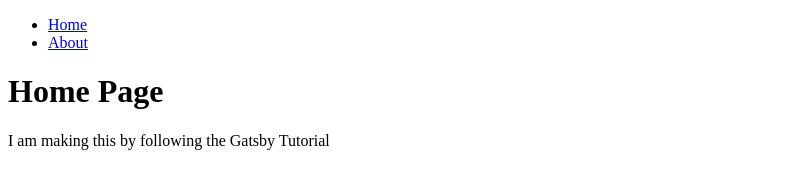
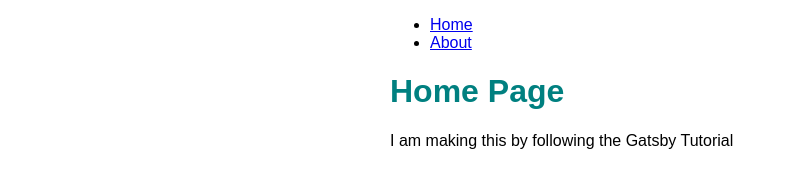
Before and after one commit to Oroko/gatsby-site-001, a Gatsby site: page / in a window 1280 px wide. Shown: the whole page, without its empty margins (0-788 px from the left). Built offline with nearby package versions, Linux system fonts and the light colour scheme; Gatsby itself is replaced by a stand-in of ours.

Commit message:
Added styling to the layout component using css modules

```diff
--- a/src/components/layout.js
+++ b/src/components/layout.js
@@ -1,22 +1,27 @@
 import * as React from "react";
 import { Link } from "gatsby";
+import {container, heading, navLinkItem, navLinkText, navLinks } from './layout.module.css'
 
 const Layout = ({ pageTitle, children }) => {
   return (
-    <div>
+    <div className={container}>
       <title>{pageTitle}</title>
       <nav>
-        <ul>
-          <li>
-            <Link to="/">Home</Link>
+        <ul className={navLinks}>
+          <li className={navLinkItem}>
+            <Link to="/" className={navLinkText}>
+              Home
+            </Link>
           </li>
-          <li>
-            <Link to="/about">About</Link>
+          <li className={navLinkItem}>
+            <Link to="/about" className={navLinkText}>
+              About
+            </Link>
           </li>
         </ul>
       </nav>
       <main>
-        <h1>{pageTitle}</h1>
+        <h1 className={heading}>{pageTitle}</h1>
         {children}
       </main>
     </div>
--- /dev/null
+++ b/src/components/layout.module.css
@@ -0,0 +1,24 @@
+.container{
+  margin: auto;
+  max-width: 500px;
+  font-family: sans-serif;
+}
+.heading{
+  color: teal;
+}
+
+.nav-links{
+  display: flex;
+  list-style: none;
+  padding-left: 0;
+}
+
+.nav-link-item{
+  padding-right: 2rem;
+
+}
+
+.nav-link-text{
+  color: #000;
+  text-decoration: none;
+}
```
